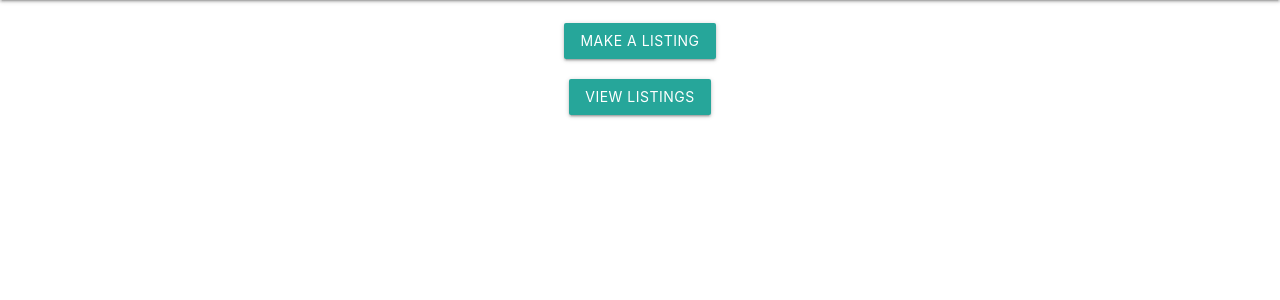
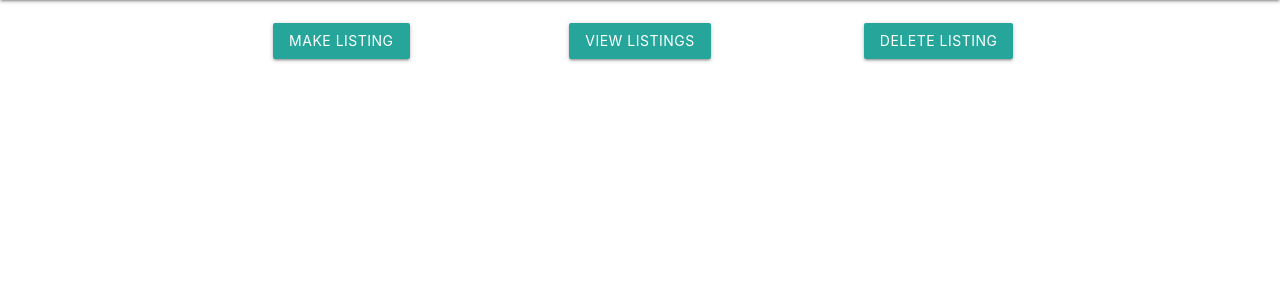
Before and after one commit to Swamp-Hacks-2020/sublease_proj, a Django app: page / in a window 1280 px wide. Shown: the part 64-364 px from the top of the page. Run offline with Django 3.2, Linux system fonts and the light colour scheme.

Commit message:
button to delete from home page, organized buttons, created new form without filtering functionality in listings

```diff
--- a/sublease/proj/templates/home.html
+++ b/sublease/proj/templates/home.html
@@ -17,14 +17,18 @@
  </div>
 </nav>
 <br>
-
+<div class="container">
 <div class="row">
-    <div class="col m12 center">
-      <a class="waves-effect waves-light btn" onclick="window.location.href = '/listing';">Make a Listing</a>
-    </div>
-    </div>
-    <div class="row">
-      <div class="col m12 center">
-      <a class="waves-effect waves-light btn" onclick="window.location.href = '/directory';">View Listings</a>
-    </div>
+  <div class="center">
+  <div class="col m4">
+    <a class="waves-effect waves-light btn" onclick="window.location.href = '/listing';">Make Listing</a>
   </div>
+  <div class="col m4">
+    <a class="waves-effect waves-light btn" onclick="window.location.href = '/directory';">View Listings</a>
+  </div>
+  <div class="col m4">
+    <a class="waves-effect waves-light btn" onclick="window.location.href = '/update';">Delete Listing</a>
+  </div>
+</div>
+</div>
+</div>
--- a/sublease/proj/views.py
+++ b/sublease/proj/views.py
@@ -112,6 +112,7 @@ def directory(request):
 	if form_filter.is_valid():
 		maxPrice = form_filter.cleaned_data['maxPrice']
 		complexName = form_filter.cleaned_data['complexName']
+		semester = form_filter.cleaned_data['semester']
 	else:
 		maxPrice = None
 		complexName = ""
@@ -132,7 +133,6 @@ def directory(request):
 			all_data.append(list(listing.values())[1:])
 	else:
 		all_listings = db.listings.find({}) #by default, present all listings
-		print("no form data")
 		all_data = []
 		for listing in all_listings:
 			all_data.append(list(listing.values())[1:])
```
Also changed, not shown: sublease/proj/forms.py (+2 -7 lines), sublease/proj/templates/directory.html (+6 -1 lines), sublease/proj/templates/update.html (+6 -3 lines).
